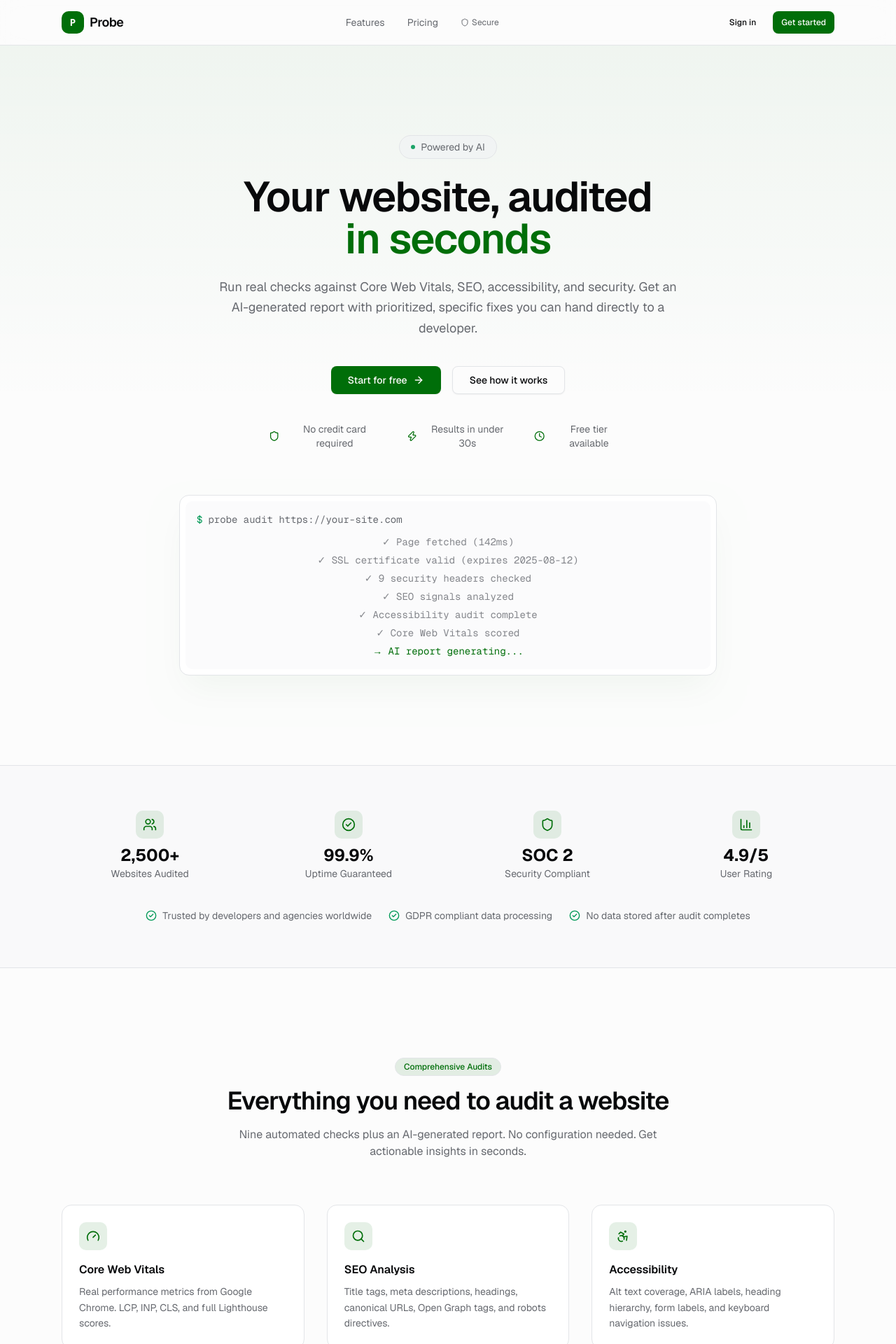
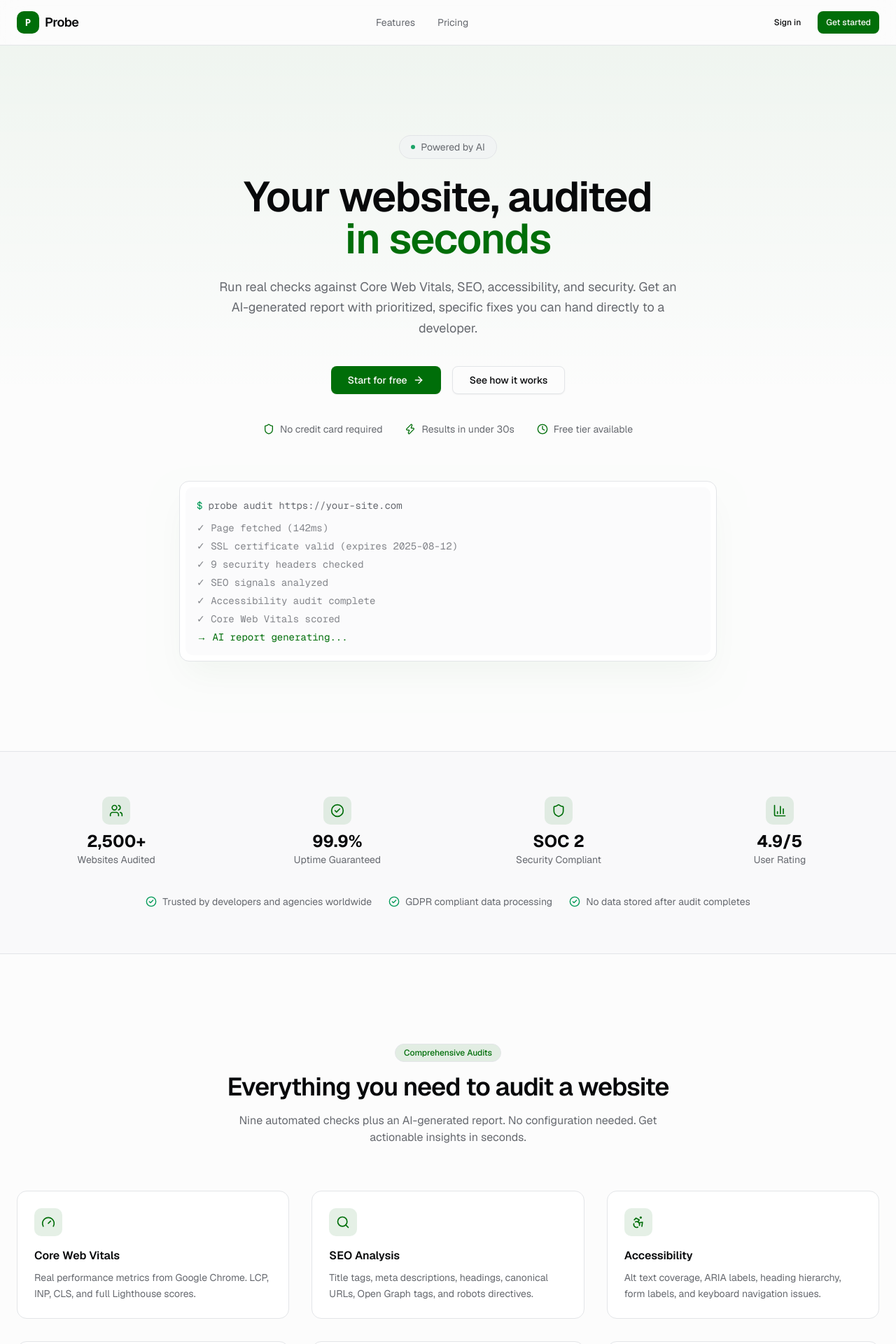
Before and after one commit to uxlabspk/SEO-Audit, a Next.js app: page / in a window 1280 px wide. Shown: the top 1920 px of the page at 70% size. Built offline with nearby package versions, Linux system fonts and the light colour scheme.

Commit message:
refactor: updating the landing page

```diff
--- a/src/components/landing/features.tsx
+++ b/src/components/landing/features.tsx
@@ -55,7 +55,7 @@ const features = [
 export function Features() {
   return (
     <section id="features" className="border-t py-24 sm:py-32">
-      <div className="mx-auto max-w-6xl px-6">
+      <div className="mx-auto container px-6">
         <div className="text-center">
           <div className="mb-4 inline-flex items-center gap-2 rounded-full border bg-primary/10 px-3 py-1 text-xs font-medium text-primary">
             Comprehensive Audits
--- a/src/components/landing/footer.tsx
+++ b/src/components/landing/footer.tsx
@@ -4,7 +4,7 @@ import { Shield } from "lucide-react";
 export function Footer() {
   return (
     <footer className="border-t bg-muted/30">
-      <div className="mx-auto max-w-6xl px-6 py-12">
+      <div className="mx-auto container px-6 py-12">
         <div className="flex flex-col items-center justify-between gap-6 sm:flex-row">
           <div className="flex items-center gap-2">
             <div className="flex size-7 items-center justify-center rounded-md bg-primary text-primary-foreground font-mono text-xs font-bold">
@@ -34,16 +34,6 @@ export function Footer() {
           </nav>
         </div>
         <div className="mt-8 flex items-center justify-center gap-4 text-sm text-muted-foreground">
-          <div className="flex items-center gap-1">
-            <Shield className="size-3" />
-            <span>SSL Encrypted</span>
-          </div>
-          <span>•</span>
-          <span>GDPR Compliant</span>
-          <span>•</span>
-          <span>No data stored after audit</span>
-        </div>
-        <div className="mt-4 text-center text-sm text-muted-foreground">
           &copy; {new Date().getFullYear()} Probe. All rights reserved.
         </div>
       </div>
--- a/src/components/landing/header.tsx
+++ b/src/components/landing/header.tsx
@@ -5,7 +5,7 @@ import { Shield } from "lucide-react";
 export function Header() {
   return (
     <header className="sticky top-0 z-50 border-b bg-background/80 backdrop-blur-lg">
-      <div className="mx-auto flex h-16 max-w-6xl items-center justify-between px-6">
+      <div className="mx-auto flex h-16 container items-center justify-between px-6">
         <Link href="/" className="flex items-center gap-2">
           <div className="flex size-8 items-center justify-center rounded-lg bg-primary text-primary-foreground font-mono text-sm font-bold">
             P
@@ -25,10 +25,6 @@ export function Header() {
           >
             Pricing
           </Link>
-          <div className="flex items-center gap-1 text-xs text-muted-foreground">
-            <Shield className="size-3" />
-            <span>Secure</span>
-          </div>
         </nav>
         <div className="flex items-center gap-3">
           <Link href="/login">
--- a/src/components/landing/hero.tsx
+++ b/src/components/landing/hero.tsx
@@ -6,7 +6,7 @@ export function Hero() {
   return (
     <section className="relative overflow-hidden py-24 sm:py-32">
       <div className="absolute inset-0 bg-gradient-to-b from-primary/5 via-transparent to-transparent" />
-      <div className="relative mx-auto max-w-4xl px-6 text-center">
+      <div className="relative mx-auto container px-6 text-center">
         <div className="mb-6 inline-flex items-center gap-2 rounded-full border bg-muted/50 px-4 py-1.5 text-sm text-muted-foreground">
           <span className="size-1.5 animate-pulse rounded-full bg-success" />
           Powered by AI
@@ -35,7 +35,7 @@ export function Hero() {
           </Link>
         </div>
 
-        <div className="mx-auto mt-10 flex max-w-lg items-center justify-center gap-8 text-sm text-muted-foreground">
+        <div className="mx-auto mt-10 flex  items-center justify-center gap-8 text-sm text-muted-foreground">
           <div className="flex items-center gap-2">
             <Shield className="size-4 text-primary" />
             <span>No credit card required</span>
@@ -50,7 +50,7 @@ export function Hero() {
           </div>
         </div>
 
-        <div className="mx-auto mt-16 max-w-3xl rounded-xl border bg-card p-2 shadow-2xl shadow-primary/5">
+        <div className="mx-auto text-start mt-16 max-w-3xl rounded-xl border bg-card p-2 shadow-2xl shadow-primary/5">
           <div className="rounded-lg bg-muted/30 p-4 font-mono text-sm">
             <div className="flex items-center gap-2 text-muted-foreground">
               <span className="text-success">$</span>
--- a/src/components/landing/how-it-works.tsx
+++ b/src/components/landing/how-it-works.tsx
@@ -26,7 +26,7 @@ const steps = [
 export function HowItWorks() {
   return (
     <section className="border-t bg-muted/30 py-24 sm:py-32">
-      <div className="mx-auto max-w-6xl px-6">
+      <div className="mx-auto container px-6">
         <div className="text-center">
           <div className="mb-4 inline-flex items-center gap-2 rounded-full border bg-primary/10 px-3 py-1 text-xs font-medium text-primary">
             Simple Process
@@ -43,9 +43,9 @@ export function HowItWorks() {
           <div className="grid gap-8 sm:grid-cols-3">
             {steps.map((step, index) => (
               <div key={step.number} className="relative text-center">
-                <div className="mx-auto mb-4 flex size-12 items-center justify-center rounded-full bg-primary text-primary-foreground font-mono text-lg font-bold">
-                  {step.number}
-                </div>
+                {/*<div className="mx-auto mb-4 flex size-12 items-center justify-center rounded-full bg-primary text-primary-foreground font-mono text-lg font-bold">*/}
+                {/*  {step.number}*/}
+                {/*</div>*/}
                 <div className="mx-auto mb-3 flex size-10 items-center justify-center rounded-lg bg-primary/10 text-primary">
                   <step.icon className="size-5" />
                 </div>
@@ -53,11 +53,11 @@ export function HowItWorks() {
                 <p className="mt-2 text-sm leading-relaxed text-muted-foreground">
                   {step.description}
                 </p>
-                {index < steps.length - 1 && (
-                  <div className="absolute right-0 top-6 hidden translate-x-1/2 sm:block">
-                    <ArrowRight className="size-5 text-muted-foreground/40" />
-                  </div>
-                )}
+                {/*{index < steps.length - 1 && (*/}
+                {/*  <div className="absolute right-0 top-6 hidden translate-x-1/2 sm:block">*/}
+                {/*    <ArrowRight className="size-5 text-muted-foreground/40" />*/}
+                {/*  </div>*/}
+                {/*)}*/}
               </div>
             ))}
           </div>
--- a/src/components/landing/trust-signals.tsx
+++ b/src/components/landing/trust-signals.tsx
@@ -32,7 +32,7 @@ const trustedBy = [
 export function TrustSignals() {
   return (
     <section className="border-t bg-muted/30 py-16">
-      <div className="mx-auto max-w-6xl px-6">
+      <div className="mx-auto container px-6">
         <div className="grid grid-cols-2 gap-8 sm:grid-cols-4">
           {stats.map((stat) => (
             <div key={stat.label} className="text-center">
```
